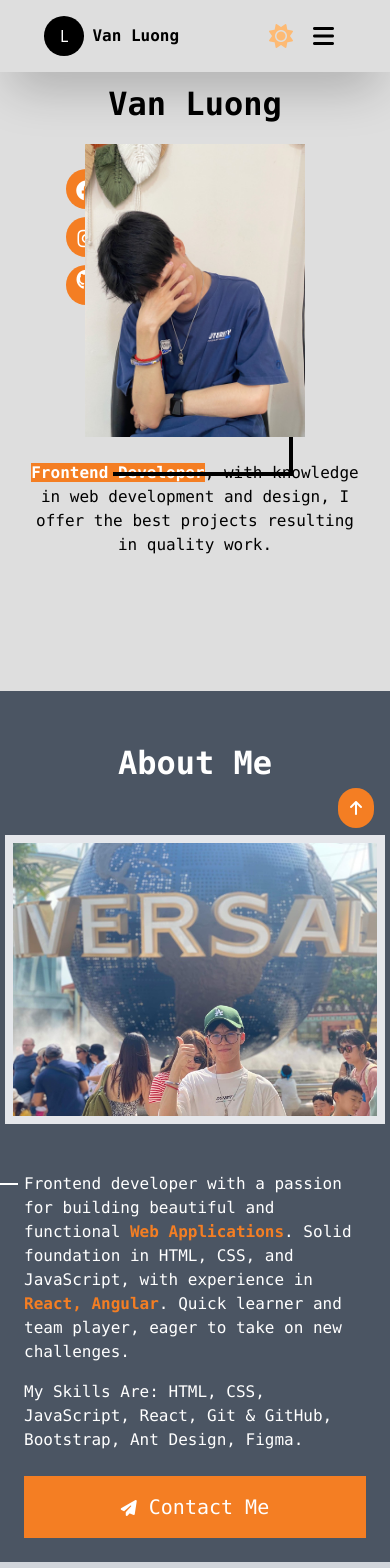
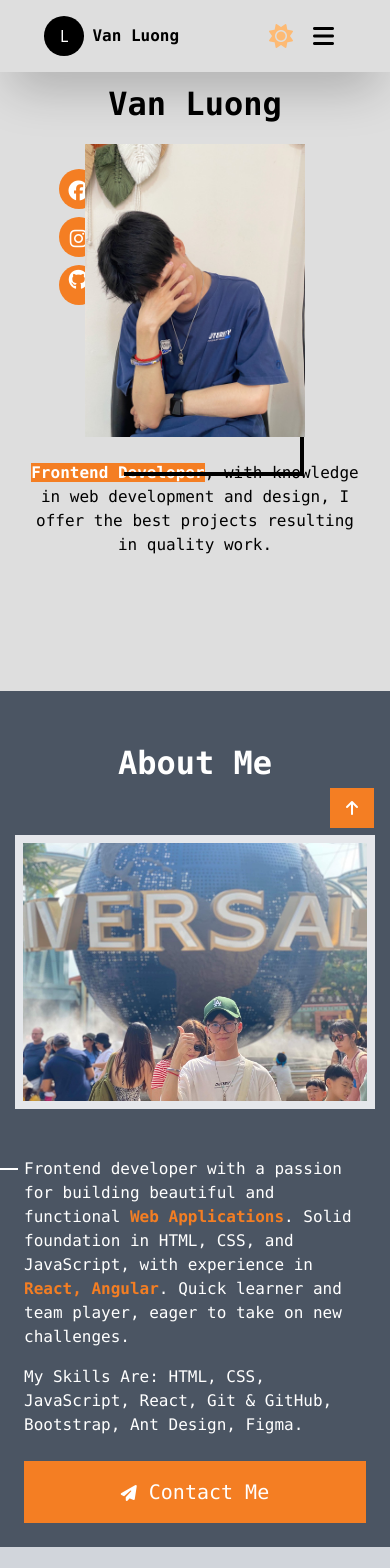
Before and after one commit to LuongLeVan/profile, a React (Create React App) app: page / in a window 390 px wide. Shown: the top 1568 px of the page. Built offline with nearby package versions, Linux system fonts and the light colour scheme.

Commit message:
update 1

```diff
--- a/src/App.js
+++ b/src/App.js
@@ -62,7 +62,7 @@ function App() {
 
 
 
-      <button className='text-white bg-[#f47e23] rounded-full px-3 py-2 fixed bottom-4 right-4 hover:opacity-70' onClick={handleSmooth}>
+      <button className='text-white bg-[#f47e23]  px-4 py-2 fixed bottom-4 right-4 hover:opacity-70' onClick={handleSmooth}>
         <span><i className="fa fa-arrow-up" aria-hidden="true"></i></span>
       </button>
       {/* Header */}
@@ -103,19 +103,19 @@ function App() {
         </div>
       </div>
       {/* Header */}
-      <div className={isDarkMode ? 'bg-black md:flex  md:flex-row-reverse md:px-36 py-[100px]' : 'bg-[#dedede] md:flex  md:flex-row-reverse md:px-36 md:py-[100px] py-[110px]'}>
+      <div className={isDarkMode ? 'bg-black md:flex  md:flex-row-reverse md:px-36  py-[110px]' : 'bg-[#dedede] md:flex  md:flex-row-reverse md:px-36  md:py-[100px] py-[110px]'}>
         <div className='md:w-[50%]'>
           <h2 className="text-center font-semibold font-mono text-[32px] mt-[-30px] md:mt-[70px] md:hidden">Van Luong</h2>
           <div className='flex justify-center'>
-            <div className='text-[20px] absolute left-[17%] top-[20%] md:left-[55%]'>
+            <div className='text-[20px] absolute left-[15%] top-[20%] md:left-[55%]'>
               <a href='https://www.facebook.com/always.green.09' target='_blank' className='w-[40px] md:w-[60px] md:h-[60px] block hover:opacity-80 h-[40px] rounded-full text-center bg-[#f47e23] '><i className="fa-brands fa-facebook mt-3 md:mt-5 md:text-[24px] text-white" aria-hidden="true"></i></a>
               <a href='https://www.intagram.com/toilaeddie/' target='_blank' className='w-[40px] md:w-[60px] md:h-[60px] block hover:opacity-80 h-[40px] rounded-full text-center bg-[#f47e23]  my-2'><i className="fa-brands fa-instagram mt-3 text-white md:mt-5 md:text-[24px]" aria-hidden="true"></i></a>
-              <a href='https://github.csom/LuongLeVan' target='_blnk' className='w-[40px] md:w-[60px] md:h-[60px] block hover:opacity-80 h-[40px] rounded-full text-center bg-[#f47e23] '><i className="fa-brands fa-github text-white md:mt-4 md:text-[24px]" aria-hidden="true"></i></a>
+              <a href='https://github.csom/LuongLeVan' target='_blank' className='w-[40px] md:w-[60px] md:h-[60px] block hover:opacity-80 h-[40px] rounded-full text-center bg-[#f47e23] '><i className="fa-brands fa-github text-white md:mt-4 md:text-[24px]" aria-hidden="true"></i></a>
             </div>
             <img src={image} className='w-[220px] mt-4 mx-auto relative z-10 md:w-[320px]' alt="image" />
 
 
-            <div className={isDarkMode ? 'border-4 border-l-0 border-white w-[180px] right-[25%] top-[22%] h-[290px] absolute md:h-[420px]  md:right-[17%]' : 'border-4 border-l-0 border-black w-[180px] right-[25%] top-[22%] h-[290px] md:h-[420px]  md:right-[17%] absolute'}></div>
+            <div className={isDarkMode ? 'border-4 border-l-0 border-white w-[180px] right-[22%] top-[22%] h-[290px] absolute md:h-[420px]  md:right-[17%]' : 'border-4 border-l-0 border-black w-[180px] right-[22%] top-[22%] h-[290px] md:h-[420px]  md:right-[17%] absolute'}></div>
           </div>
         </div>
         <div className='md:w-[50%]'>
@@ -129,7 +129,7 @@ function App() {
       <div id='about' className={isDarkMode ? 'bg-black min-h-[600px] test text-white pb-6 pt-[6%]' : 'pb-6 pt-[6%] bg-gray-600 min-h-[600px] text-white'}>
         <h2 className="text-center font-semibold font-mono text-[32px] pt-6 md:hidden">About Me</h2>
         <div className='md:flex md:items-center'>
-          <img src={avt} className='w-[380px] m-12 md:h-[370px] md:w-[440px] border-8  mx-auto' alt="image" />
+          <img src={avt} className='w-[360px] m-12 md:h-[370px] md:w-[440px] border-8  mx-auto' alt="image" />
           <div className='px-6  font-mono md:w-[40%] md:mr-[10%]'>
             <h2 className="font-semibold font-mono text-[32px] hidden md:block md:text-[48px]">About Me</h2>
 
@@ -332,7 +332,7 @@ function App() {
 
       {/* Footer */}
       <div className='bg-black text-white min-h-[150px] shadow-[0_20px_50px_rgba(8,_112,_184,_0.7)] md:flex md:items-center md:flex-row-reverse	md:justify-between md:px-36'>
-        <ul className='flex items-center justify-center pt-12 md:pt-[24px] text-[20px] font-mono'>
+        <ul className='flex items-center justify-center pt-12 md:pt-[24px] text-[18px] font-mono'>
           <li className='hover:opacity-70'><a href='#about'>About Me</a></li>
           <li className='mx-6 hover:opacity-70'><a href='#tech'>Technologies</a></li>
           <li className='hover:opacity-70'><a href='#projects'>Projects</a></li>
```
